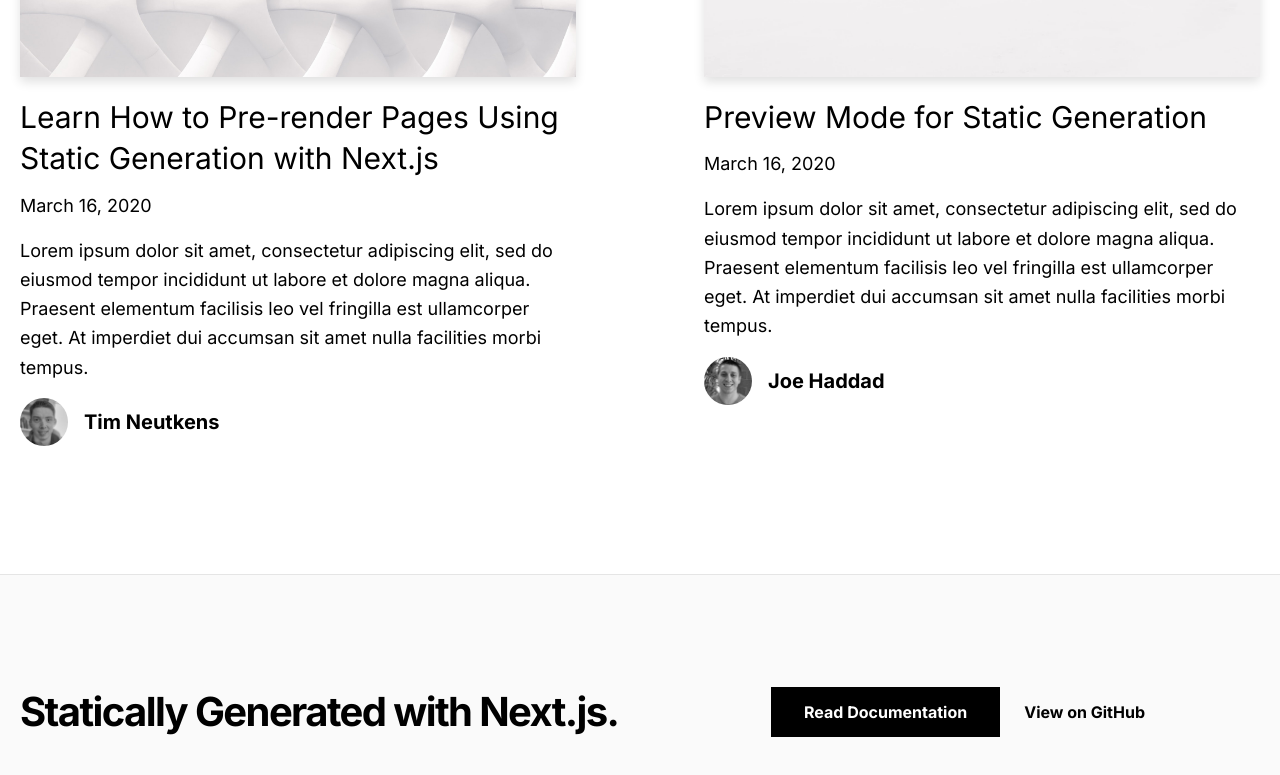
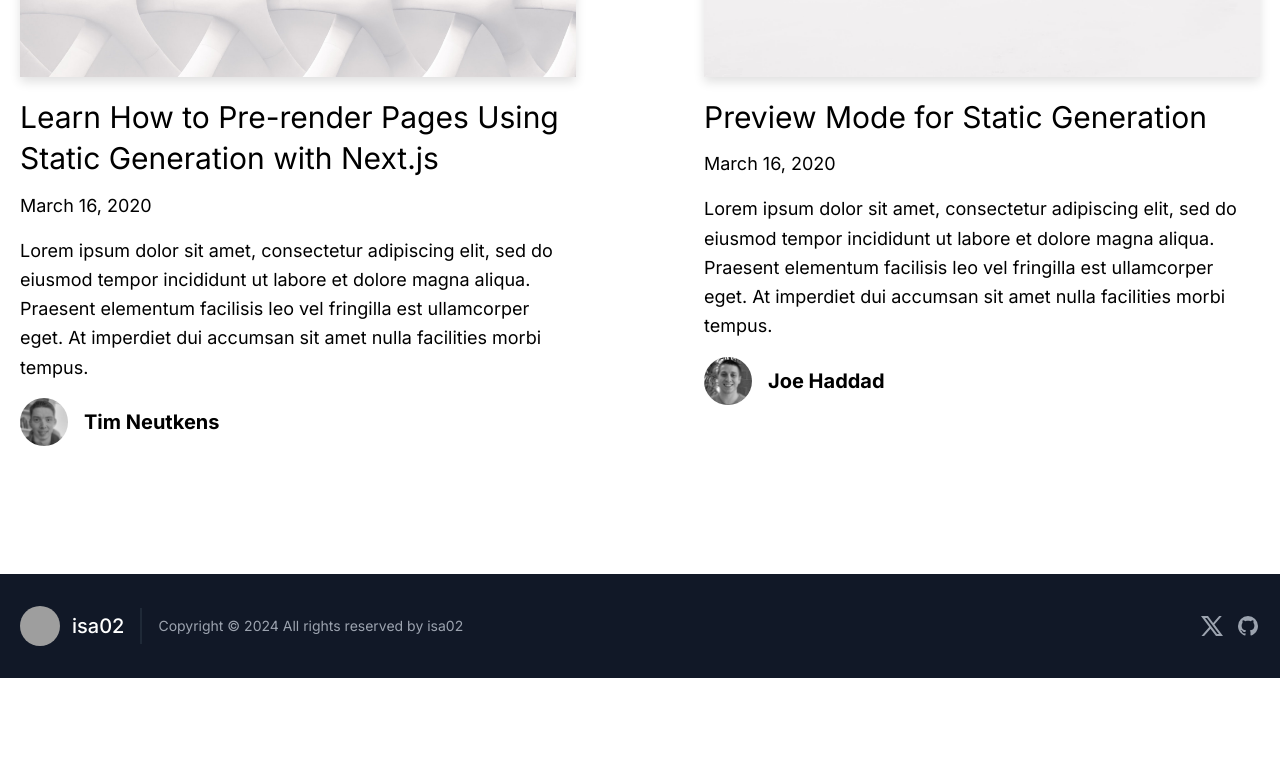
Before and after one commit to 02isa26/02isa26.github.io, a Next.js app: page / in a window 1280 px wide. Shown: the part 1537-2312 px from the top of the page. After the commit the page ends 2215 px from the top, so only its background shows below. Built offline with nearby package versions, Linux system fonts and the light colour scheme; grey boxes are pictures that could not be loaded.

Commit message:
Change footer design

```diff
--- a/src/app/_components/footer.tsx
+++ b/src/app/_components/footer.tsx
@@ -3,28 +3,31 @@ import { EXAMPLE_PATH } from "@/lib/constants";
 
 export function Footer() {
     return (
-    <footer className="bg-neutral-50 border-t border-neutral-200">
-      <Container>
-        <div className="py-28 flex flex-col lg:flex-row items-center">
-          <h3 className="text-4xl lg:text-[2.5rem] font-bold tracking-tighter leading-tight text-center lg:text-left mb-10 lg:mb-0 lg:pr-4 lg:w-1/2">
-            Statically Generated with Next.js.
-          </h3>
-          <div className="flex flex-col lg:flex-row justify-center items-center lg:pl-4 lg:w-1/2">
-            <a
-              href="https://nextjs.org/docs/app/building-your-application/routing/layouts-and-templates"
-              className="mx-3 bg-black hover:bg-white hover:text-black border border-black text-white font-bold py-3 px-12 lg:px-8 duration-200 transition-colors mb-6 lg:mb-0"
-            >
-              Read Documentation
+        <footer className="text-gray-400 bg-gray-900 body-font">
+            <div className="container px-5 py-8 mx-auto flex items-center sm:flex-row flex-col">
+                <a className="flex title-font font-medium items-center md:justify-start justify-center text-white">
+                    {/* <svg xmlns="http://www.w3.org/2000/svg" fill="none" stroke="currentColor" stroke-linecap="round" stroke-linejoin="round" stroke-width="2" className="w-10 h-10 text-white p-2 bg-indigo-500 rounded-full" viewBox="0 0 24 24">
+                        <path d="M12 2L2 7l10 5 10-5-10-5zM2 17l10 5 10-5M2 12l10 5 10-5"></path>
+                    </svg> */}
+                    <img src="/tmp/155885475.png" className="w-10 h-10 rounded-full" />
+                    <span className="ml-3 text-xl">isa02</span>
                 </a>
-            <a
-              href={`https://github.com/vercel/next.js/tree/canary/examples/${EXAMPLE_PATH}`}
-              className="mx-3 font-bold hover:underline"
-            >
-              View on GitHub
+                <p className="text-sm text-gray-400 sm:ml-4 sm:pl-4 sm:border-l-2 sm:border-gray-800 sm:py-2 sm:mt-0 mt-4">
+                    Copyright © 2024 All rights reserved by isa02
+                </p>
+                <span className="inline-flex sm:ml-auto sm:mt-0 mt-4 justify-center sm:justify-start">
+                    <a className="ml-3 text-gray-400">
+                        <svg xmlns="http://www.w3.org/2000/svg" viewBox="0 0 24 24" className="w-6 h-6" fill="currentColor">
+                            <path d="M8 2H1l8.26 11.015L1.45 22H4.1l6.388-7.349L16 22h7l-8.608-11.478L21.8 2h-2.65l-5.986 6.886zm9 18L5 4h2l12 16z"/>
+                        </svg>
                     </a>
+                    <a className="ml-3 text-gray-400">
+                        <svg xmlns="http://www.w3.org/2000/svg" viewBox="0 0 24 24" className="w-6 h-6" fill="currentColor">
+                            <path d="M12 2A10 10 0 0 0 2 12c0 4.42 2.87 8.17 6.84 9.5c.5.08.66-.23.66-.5v-1.69c-2.77.6-3.36-1.34-3.36-1.34c-.46-1.16-1.11-1.47-1.11-1.47c-.91-.62.07-.6.07-.6c1 .07 1.53 1.03 1.53 1.03c.87 1.52 2.34 1.07 2.91.83c.09-.65.35-1.09.63-1.34c-2.22-.25-4.55-1.11-4.55-4.92c0-1.11.38-2 1.03-2.71c-.1-.25-.45-1.29.1-2.64c0 0 .84-.27 2.75 1.02c.79-.22 1.65-.33 2.5-.33s1.71.11 2.5.33c1.91-1.29 2.75-1.02 2.75-1.02c.55 1.35.2 2.39.1 2.64c.65.71 1.03 1.6 1.03 2.71c0 3.82-2.34 4.66-4.57 4.91c.36.31.69.92.69 1.85V21c0 .27.16.59.67.5C19.14 20.16 22 16.42 22 12A10 10 0 0 0 12 2"/>
+                        </svg>
+                    </a>
+                </span>
             </div>
-        </div>
-      </Container>
         </footer>
     );
 }
```
Lines whose indentation alone changed are shown as unchanged.
